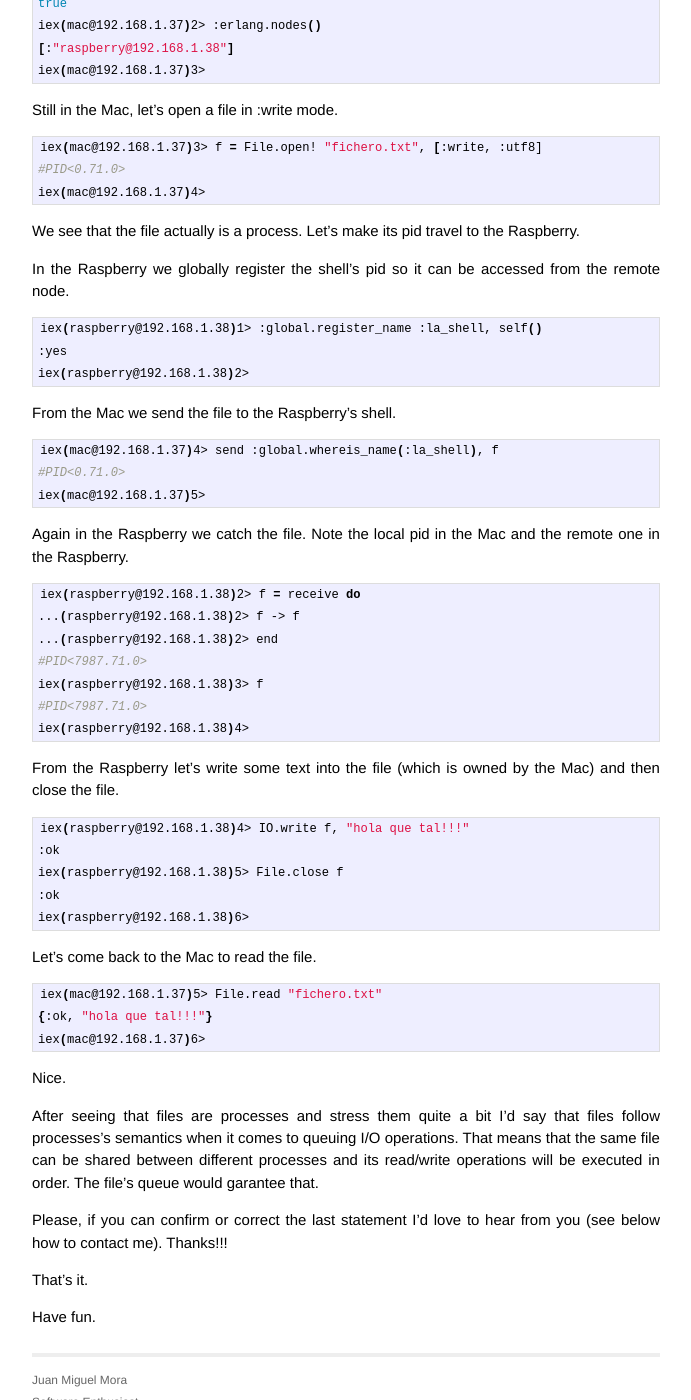
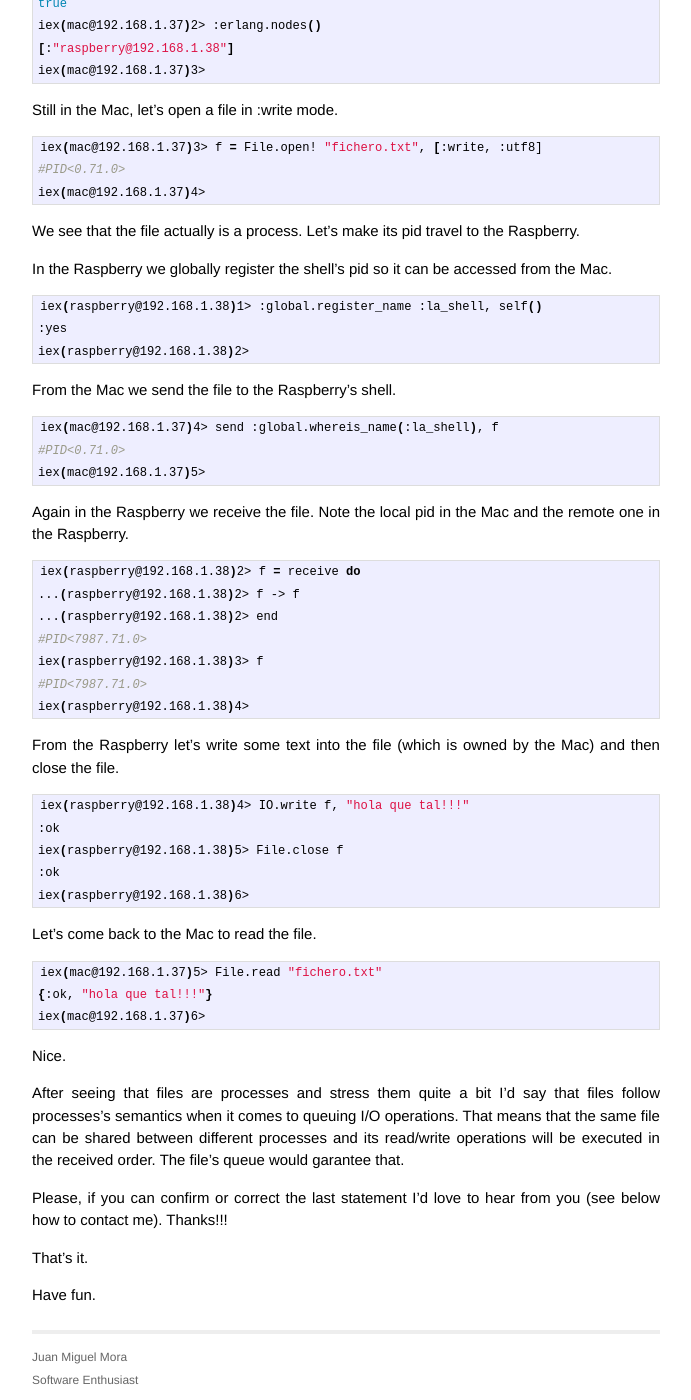
Before and after one commit to jmilet/jmilet.github.io, a Jekyll site: the page built from _posts/2015-10-11-remote-files.markdown, in a window 1280 px wide and 1400 px high, scrolled down 1122 px. Shown: the whole window, without its empty margins (294-985 px from the left). Built offline with Jekyll 4.4.1, drawn with Linux system fonts in a browser that asks for light colours; Markdown is read by kramdown in place of the engine named in the settings.

Commit message:
Change some text

````diff
--- a/_posts/2015-10-11-remote-files.markdown
+++ b/_posts/2015-10-11-remote-files.markdown
@@ -78,7 +78,7 @@ We see that the file actually is a process. Let's make its pid travel
 to the Raspberry.
 
 In the Raspberry we globally register the shell's pid so it can be
-accessed from the remote node.
+accessed from the Mac.
 
 ```bash
 iex(raspberry@192.168.1.38)1> :global.register_name :la_shell, self()
@@ -94,8 +94,8 @@ iex(mac@192.168.1.37)4> send :global.whereis_name(:la_shell), f
 iex(mac@192.168.1.37)5>
 ```
 
-Again in the Raspberry we catch the file. Note the local pid in the Mac
-and the remote one in the Raspberry.
+Again in the Raspberry we receive the file. Note the local pid in the
+Mac and the remote one in the Raspberry.
 
 ```bash
 iex(raspberry@192.168.1.38)2> f = receive do
@@ -132,7 +132,7 @@ After seeing that files are processes and stress them quite a bit I'd
 say that files follow processes's semantics when it comes to queuing
 I/O operations. That means that the same file can be shared between
 different processes and its read/write operations will be executed in
-order. The file's queue would garantee that.
+the received order. The file's queue would garantee that.
 
 Please, if you can confirm or correct the last statement I'd love
 to hear from you (see below how to contact me). Thanks!!!
````
